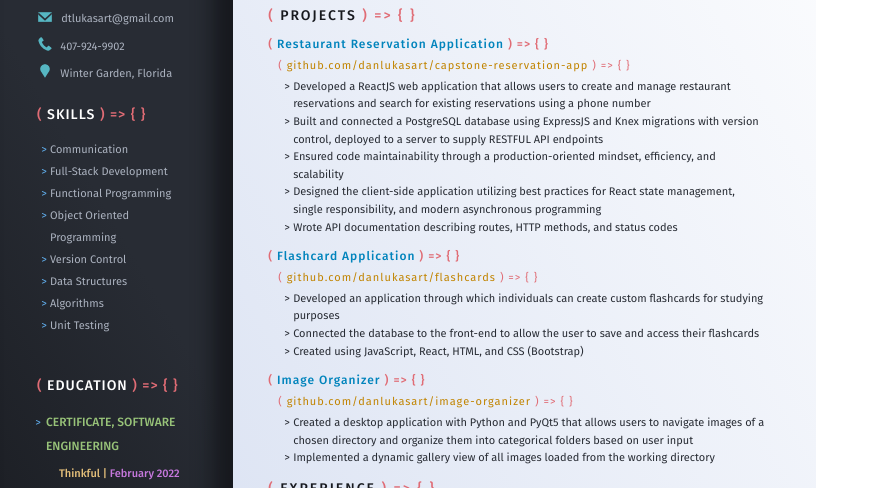
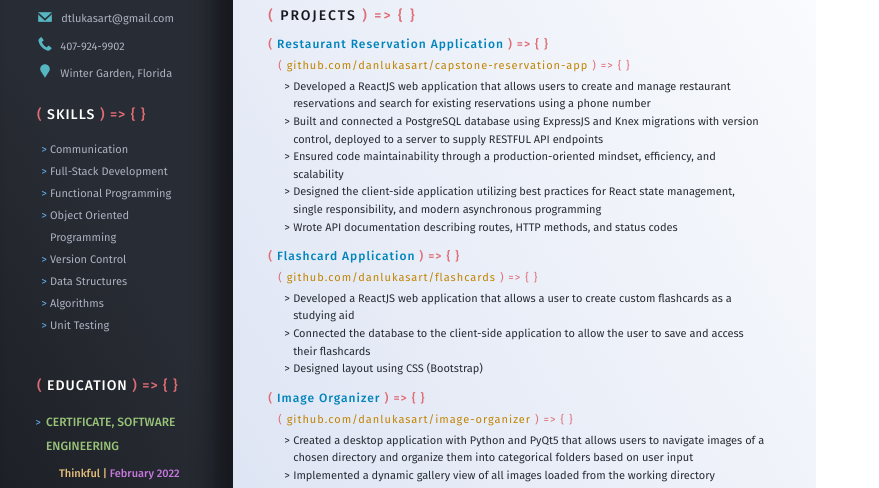
Before and after one commit to daniellukasdev/resume, a plain HTML site: page index.html in a window 1280 px wide. Shown: the part 304-792 px from the top of the page, without its empty margins (0-879 px from the left). Drawn offline with nearby package versions, Linux system fonts and the light colour scheme.

Commit message:
updated 'Flashcard' project bullets

```diff
--- a/index.html
+++ b/index.html
@@ -241,15 +241,13 @@
                 </a>
                 <ul class="project-list">
                   <li>
-                    Developed an application through which individuals can
-                    create custom flashcards for studying purposes
+                    Developed a ReactJS web application that allows a user to create custom flashcards as a studying aid
                   </li>
                   <li>
-                    Connected the database to the front-end to allow the user to
-                    save and access their flashcards
+                    Connected the database to the client-side application to allow the user to save and access their flashcards
                   </li>
                   <li>
-                    Created using JavaScript, React, HTML, and CSS (Bootstrap)
+                    Designed layout using CSS (Bootstrap)
                   </li>
                 </ul>
               </div>
```
